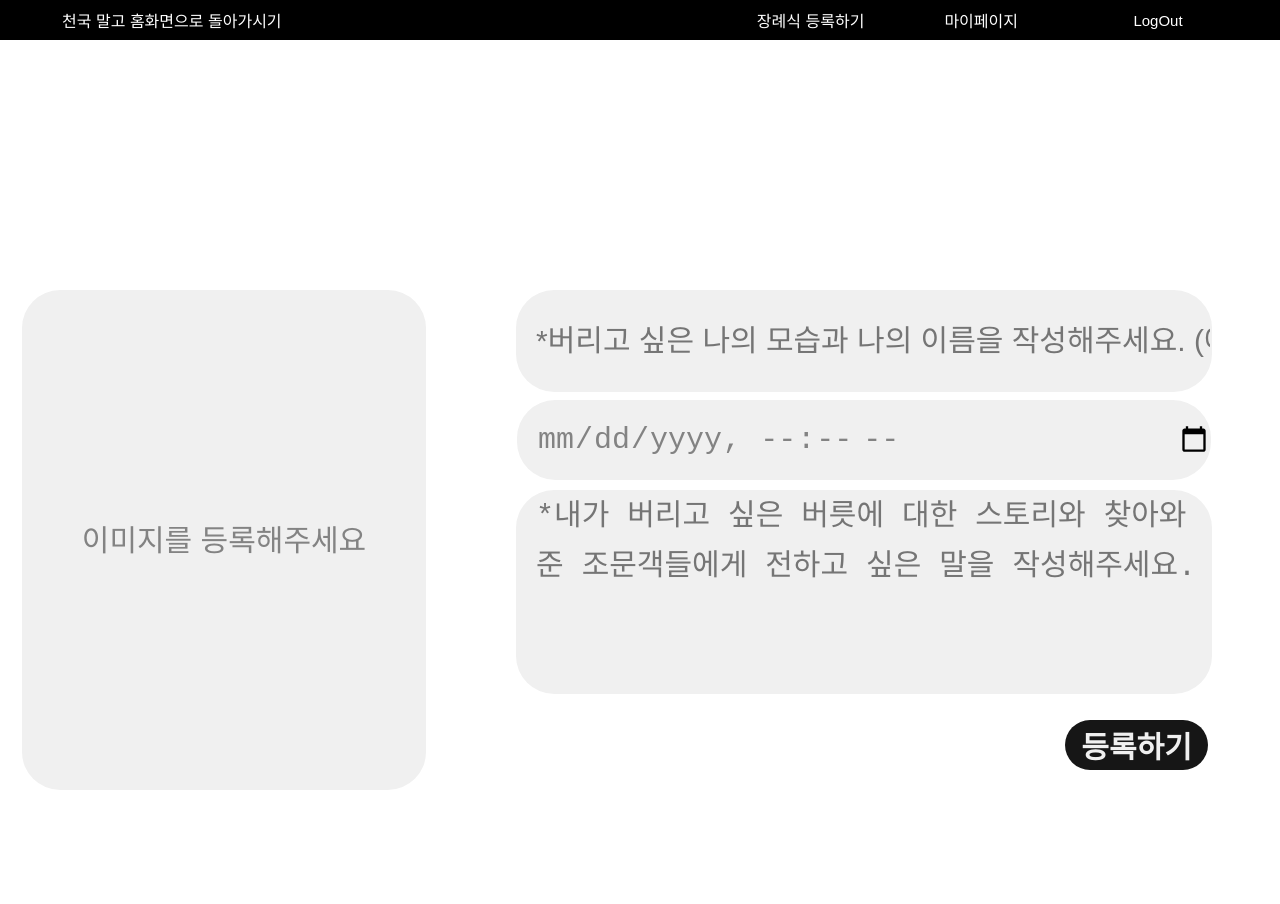
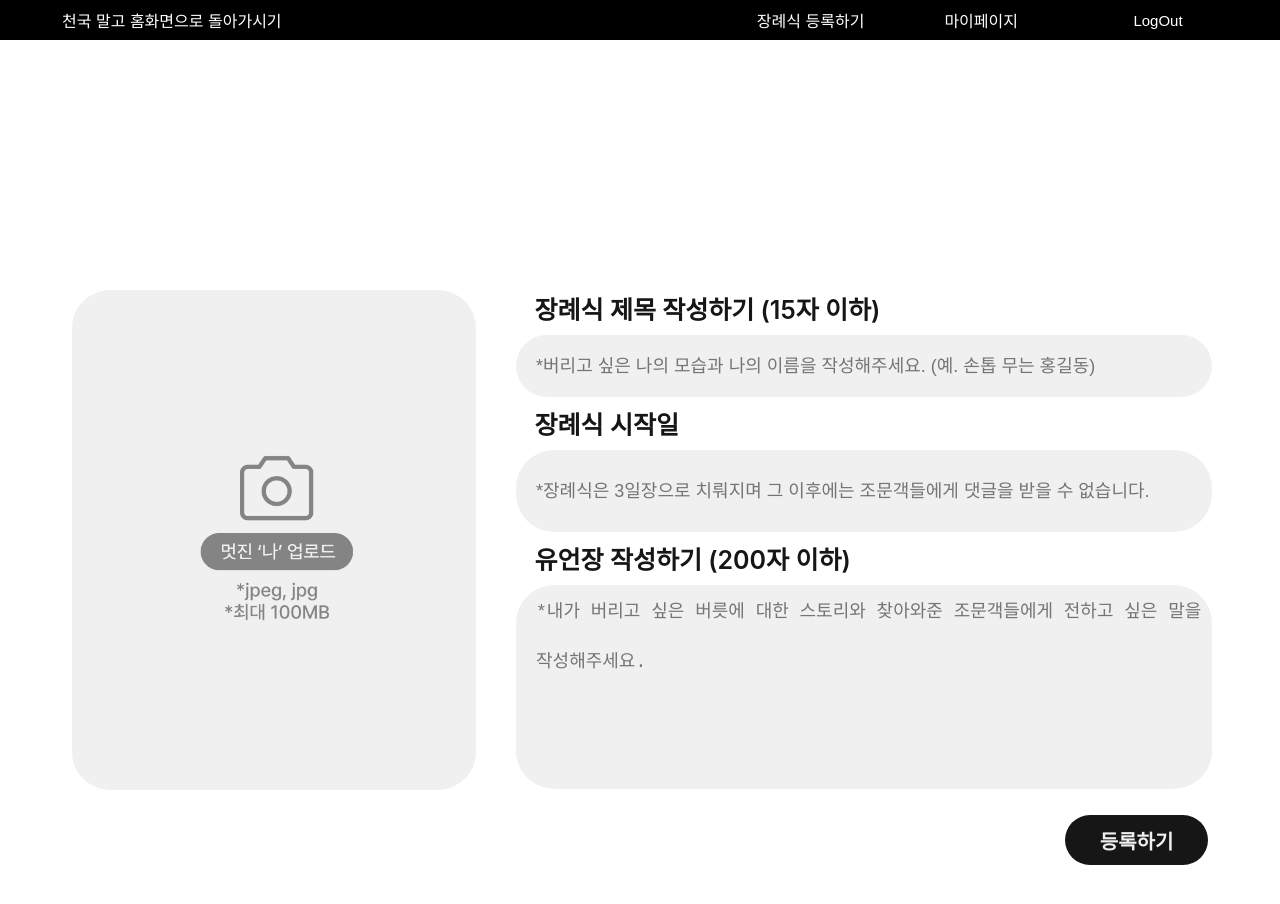
Before and after one commit to 2nd-PARD-WEB-PART/PARD-2th-Memorial, a React (Create React App) app in the folder memorial-frontend/: page /AddPage in a window 1280 px wide. Shown: the top 904 px of the page. Built offline with nearby package versions, Linux system fonts and the light colour scheme.

Commit message:
231125 현중 : AddPage.js 완성

```diff
--- a/memorial-frontend/src/pages/AddPage.js
+++ b/memorial-frontend/src/pages/AddPage.js
@@ -1,4 +1,5 @@
-import { useState, useContext } from 'react';
+import { useState, useContext, useRef } from 'react';
+import { useNavigate } from 'react-router-dom';
 import { UserContext } from '../contexts/userContext';
 import styled from 'styled-components';
 import axios from 'axios';
@@ -17,6 +18,7 @@ const Div = styled.div`
     text-align: ${(props) => props.textAlign || ''};
     line-height: ${(props) => props.lineHeight || ''};
     padding-top: ${(props) => props.paddingTop || ''};
+    padding-left: ${(props) => props.paddingLeft || ''};
     flex-direction: ${(props) => props.flexDirection || ''};
     margin-bottom: ${(props) => props.marginBottom || ''};
     bottom: ${(props) => props.bottom || ''};
@@ -57,6 +59,8 @@ const Input = styled.input`
     font-size: ${(props) => props.fontSize || ''};
     font-weight: ${(props) => props.fontWeight || ''};
     color: ${(props) => props.color || ''};
+    background: ${(props) => props.background || ''};
+    content: ${(props) => props.content || ''};
 `;
 
 //label styled-component
@@ -203,7 +207,10 @@ const Button = styled.button`
 `;
 
 function AddPage() {
+    const initialImageUrl = '/Group_2239.png';
+    const navigate = useNavigate();
     const [imageSrc, setImageSrc] = useState(null);
+    const [imageUrl, setImageUrl] = useState(initialImageUrl);
     const [previewSrc, setPreviewSrc] = useState(null);
     const [logInData, setLogInData] = useContext(UserContext);
     const [title, setTitle] = useState('');
@@ -262,17 +269,19 @@ function AddPage() {
             // 데이터 전송이 성공하면, 파일 업로드를 시작
             console.log(response.data.id);
             uploadFile(response.data.data.id);
+            navigate('/HomePage');
         } catch (error) {
             console.error(error);
         }
     };
+    const dateInputRef = useRef();
     return (
         <Div width="100%" height="1000px" margin="0 auto">
             <Form width="100%" display="flex" onSubmit={onSubmit}>
                 {/*Column 1*/}
                 <Div width="35%" height="1000px">
                     {/*InnerRow1*/}
-                    <Div width="100%" height="1000px" alignItems="center" display="flex">
+                    <Div width="100%" height="1000px" alignItems="center" display="flex" paddingLeft="50px">
                         <Input
                             display="none"
                             id="file"
@@ -300,9 +309,10 @@ function AddPage() {
                             overflow="hidden"
                         >
                             {!previewSrc && (
-                                <P textAlign="center" margin="0">
-                                    이미지를 등록해주세요
-                                </P>
+                                // <P textAlign="center" margin="0">
+                                //     이미지를 등록해주세요
+                                // </P>
+                                <Img width="40%" height="40%" objectFit="contain" src={imageUrl} alt="사진" />
                             )}
                             {previewSrc && (
                                 <Img width="100%" height="100%" objectFit="cover" src={previewSrc} alt="고인의 사진" />
@@ -314,8 +324,21 @@ function AddPage() {
                 <Div width="65%" height="1000px" display="flex" alignItems="center" justifyContent="center">
                     {/*InnerMainRow*/}
                     <Div width="90%" height="500px" display="block" textAlign="center">
+                        {/*첫 헤더*/}
+                        <Div
+                            width="100%"
+                            height="30px"
+                            textAlign="left"
+                            paddingLeft="45px"
+                            color="#161616"
+                            fontSize="25px"
+                            fontWeight="600"
+                            marginBottom="15px"
+                        >
+                            장례식 제목 작성하기 (15자 이하)
+                        </Div>
                         {/*InnerRow1*/}
-                        <Div width="100%" height="100px" marginBottom="10px">
+                        <Div width="100%" height="60px" marginBottom="10px">
                             <Input
                                 borderRadius="38px"
                                 border="none"
@@ -324,30 +347,59 @@ function AddPage() {
                                 height="100%"
                                 type="text"
                                 maxLength="15"
-                                placeholder="*버리고 싶은 나의 모습과 나의 이름을 작성해주세요. (예. 손톱 무는 홍길동"
-                                fontSize="30px"
+                                placeholder="*버리고 싶은 나의 모습과 나의 이름을 작성해주세요. (예. 손톱 무는 홍길동)"
+                                fontSize="18px"
                                 fontWeight="400"
                                 color="#838383"
                                 value={title}
                                 onChange={(e) => setTitle(e.target.value)}
                             />
                         </Div>
+                        {/*두번째 헤더*/}
+                        <Div
+                            width="100%"
+                            height="30px"
+                            textAlign="left"
+                            paddingLeft="45px"
+                            color="#161616"
+                            fontSize="25px"
+                            fontWeight="600"
+                            marginBottom="15px"
+                        >
+                            장례식 시작일
+                        </Div>
                         {/*InnerRow 2*/}
                         <Div width="100%" height="80px" marginBottom="10px">
                             <Input
+                                ref={dateInputRef}
                                 borderRadius="38px"
                                 border="none"
                                 backgroundColor="#F0F0F0"
                                 width="90%"
                                 height="100%"
-                                type="datetime-local"
-                                placeholder="장례식 시작일"
-                                fontSize="30px"
+                                type="text"
+                                placeholder="*장례식은 3일장으로 치뤄지며 그 이후에는 조문객들에게 댓글을 받을 수 없습니다."
+                                fontSize="18px"
                                 fontWeight="400"
                                 color="#838383"
+                                onFocus={() => (dateInputRef.current.type = 'date')}
+                                onBlur={() => (dateInputRef.current.type = 'text')}
                                 value={startDate}
                                 onChange={(e) => setStartDate(e.target.value)}
                             />
+                        </Div>
+                        {/*세번째 헤더*/}
+                        <Div
+                            width="100%"
+                            height="30px"
+                            textAlign="left"
+                            paddingLeft="45px"
+                            color="#161616"
+                            fontSize="25px"
+                            fontWeight="600"
+                            marginBottom="15px"
+                        >
+                            유언장 작성하기 (200자 이하)
                         </Div>
                         {/*InnerRow 3*/}
                         <Div width="100%" height="200px" marginBottom="10px">
@@ -356,9 +408,9 @@ function AddPage() {
                                 backgroundColor="#F0F0F0"
                                 width="90%"
                                 height="100%"
-                                maxLength="500"
+                                maxLength="200"
                                 placeholder="*내가 버리고 싶은 버릇에 대한 스토리와 찾아와준 조문객들에게 전하고 싶은 말을 작성해주세요."
-                                fontSize="30px"
+                                fontSize="18px"
                                 fontWeight="400"
                                 color="#838383"
                                 value={content}
@@ -378,7 +430,7 @@ function AddPage() {
                                 borderRadius="38px"
                                 border="none"
                                 color="#F0F0F0"
-                                fontSize="30px"
+                                fontSize="20px"
                                 fontWeight="600"
                                 margin="20px 0"
                                 cursor="pointer"
```
Also changed, not shown: memorial-frontend/public/Group_2239.png (added).
